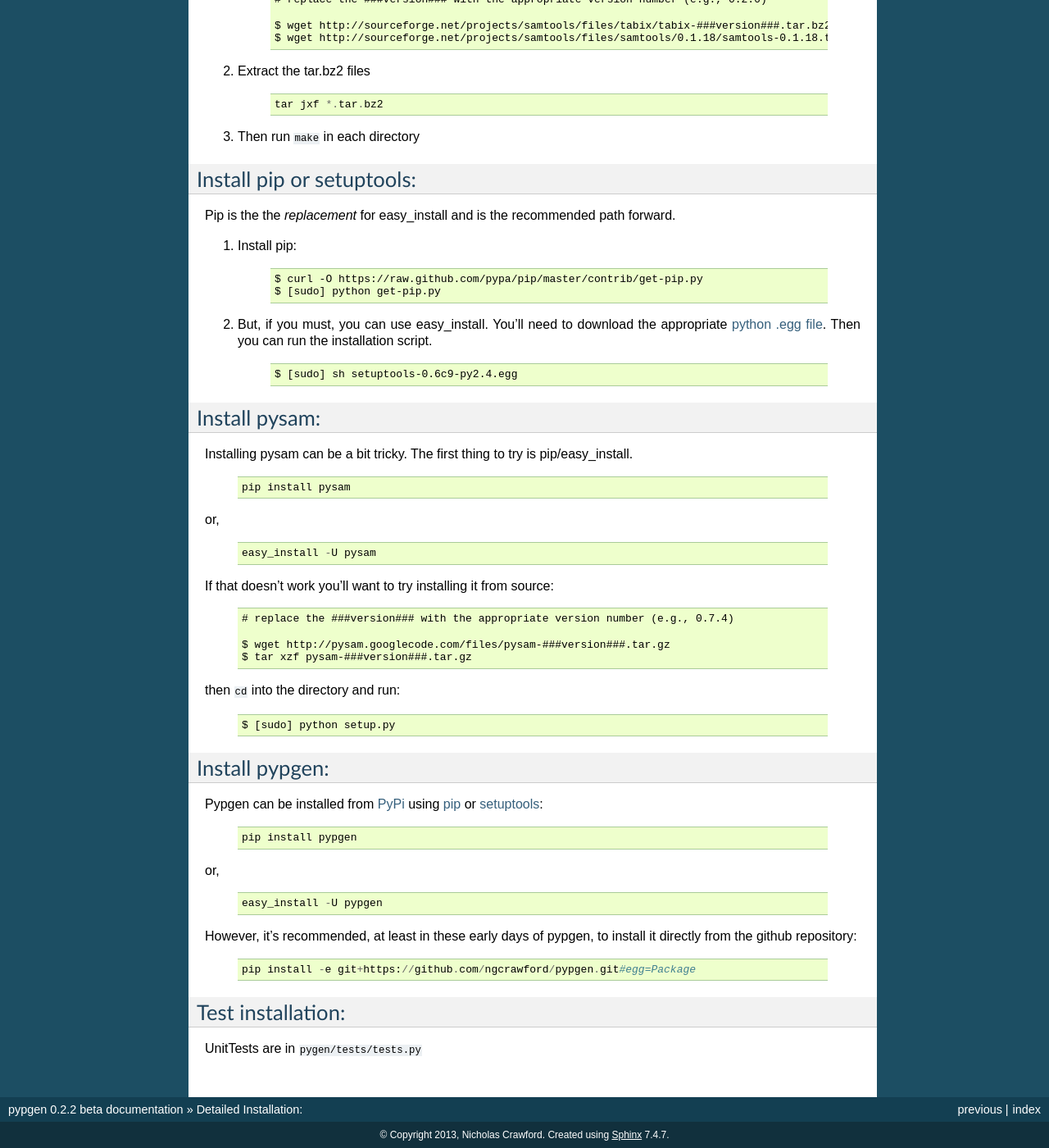
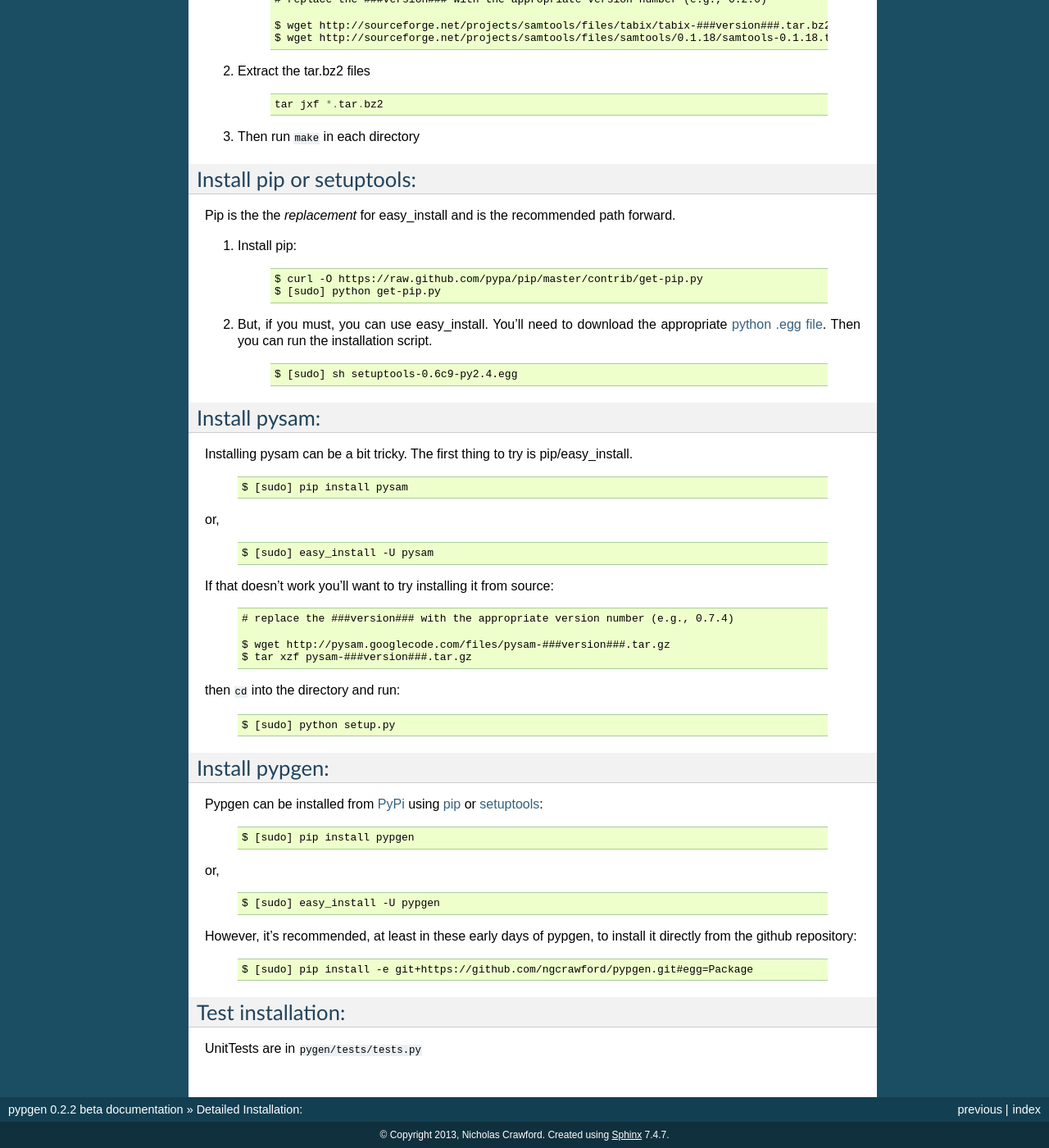
Before and after one commit to ngcrawford/pypgen, a Sphinx documentation site: the page built from doc/install.rst, in a window 1280 px wide and 1400 px high, scrolled down 647 px. Shown: the whole window at 82% size. Built offline with Sphinx 7.4.7, drawn with Linux system fonts in a browser that asks for light colours.

Commit message:
More updates to docs

```diff
--- a/doc/install.rst
+++ b/doc/install.rst
@@ -76,13 +76,13 @@ Installing pysam can be a bit tricky. The first thing to try is pip/easy_install
 
 	::
 
-		pip install pysam
+		$ [sudo] pip install pysam
 
 or,
 
 	::
 
-		easy_install -U pysam
+		$ [sudo] easy_install -U pysam
 
 If that doesn't work you'll want to try installing it from source:
 
@@ -107,20 +107,20 @@ Pypgen can be installed from `PyPi <http://pypi.python.org/pypi/pypgen>`_  using
 
 	::
 
-		pip install pypgen
+		$ [sudo] pip install pypgen
 
 or,
 
 	::
 
-		easy_install -U pypgen
+		$ [sudo] easy_install -U pypgen
 
 However, it's recommended, at least in these early days of pypgen, to install it directly from the github repository:
 
 
 	::
 
-		pip install -e git+https://github.com/ngcrawford/pypgen.git#egg=Package
+		$ [sudo] pip install -e git+https://github.com/ngcrawford/pypgen.git#egg=Package
 
 
 Test installation:
```
Also changed, not shown: 5 other files.
